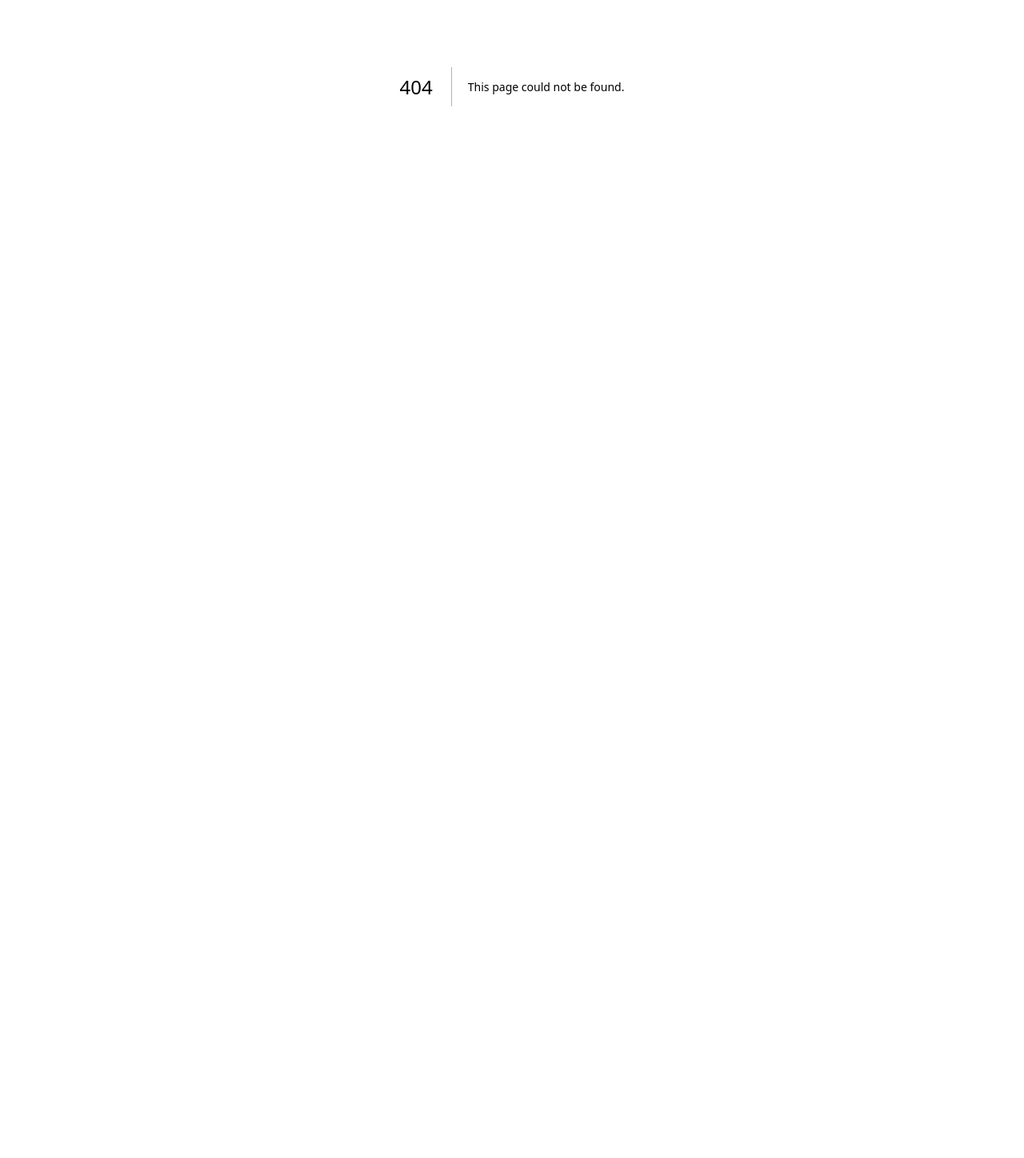
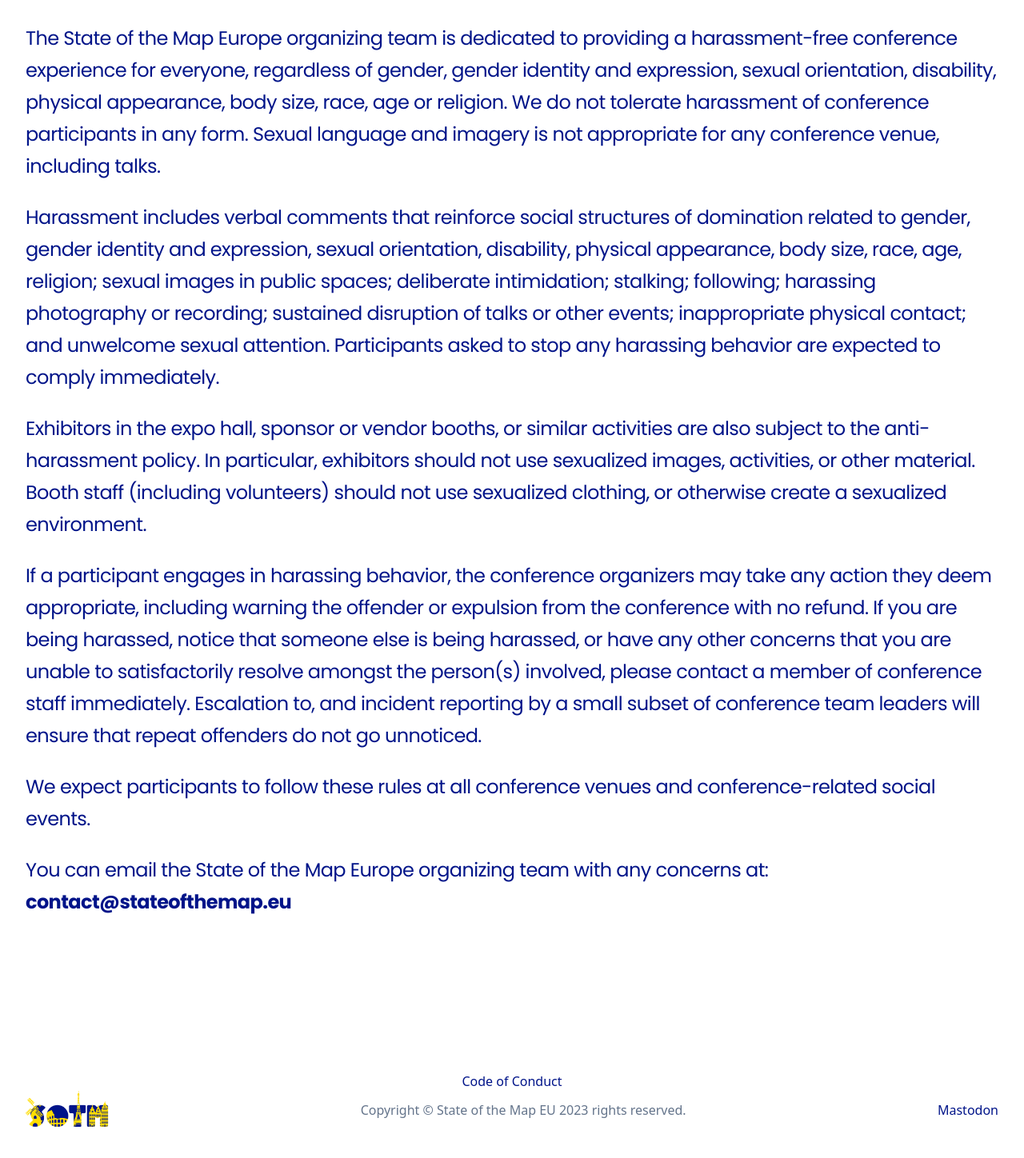
Before and after one commit to osmbe/sotm-eu-2023, a Next.js app: page /code-of-conduct in a window 1280 px wide. Before the commit this address had no page. Shown: the part 292-1740 px from the top of the page at 80% size. Before the commit the page ends 800 px from the top, so only its background shows below. Built offline with nearby package versions, Linux system fonts and the light colour scheme.

Commit message:
Add Code of conduct (#62)
* Create Code of Conduct

* Update Footer.jsx

* Update CodeOfConduct.jsx

* Apply Prettier fixes

* Update CodeOfConduct.jsx

* Ran prettier.

---------

Co-authored-by: Ben Abelshausen <ben@itinero.tech>
Co-authored-by: xivk <ben@anyways.eu>

```diff
--- /dev/null
+++ b/src/components/CodeOfConduct.jsx
@@ -0,0 +1,66 @@
+import Link from 'next/link'
+
+import { Container } from '@/components/Container'
+
+export function CodeOfConduct({ id }) {
+  return (
+    <section id={id} aria-label="Code of Conduct" className="py-20 sm:py-32">
+      <Container>
+        <h2 className="mx-auto max-w-2xl text-center font-dunbar text-4xl font-medium tracking-tighter text-sotm-blue sm:text-5xl">
+          Code of Conduct
+        </h2>
+        <div className="mt-6 space-y-6 font-poppins text-2xl tracking-tight text-sotm-blue">
+          <p>
+            The State of the Map Europe organizing team is dedicated to
+            providing a harassment-free conference experience for everyone,
+            regardless of gender, gender identity and expression, sexual
+            orientation, disability, physical appearance, body size, race, age
+            or religion. We do not tolerate harassment of conference
+            participants in any form. Sexual language and imagery is not
+            appropriate for any conference venue, including talks.
+          </p>
+          <p>
+            Harassment includes verbal comments that reinforce social structures
+            of domination related to gender, gender identity and expression,
+            sexual orientation, disability, physical appearance, body size,
+            race, age, religion; sexual images in public spaces; deliberate
+            intimidation; stalking; following; harassing photography or
+            recording; sustained disruption of talks or other events;
+            inappropriate physical contact; and unwelcome sexual attention.
+            Participants asked to stop any harassing behavior are expected to
+            comply immediately.
+          </p>
+          <p>
+            Exhibitors in the expo hall, sponsor or vendor booths, or similar
+            activities are also subject to the anti-harassment policy. In
+            particular, exhibitors should not use sexualized images, activities,
+            or other material. Booth staff (including volunteers) should not use
+            sexualized clothing, or otherwise create a sexualized environment.
+          </p>
+          <p>
+            If a participant engages in harassing behavior, the conference
+            organizers may take any action they deem appropriate, including
+            warning the offender or expulsion from the conference with no
+            refund. If you are being harassed, notice that someone else is being
+            harassed, or have any other concerns that you are unable to
+            satisfactorily resolve amongst the person(s) involved, please
+            contact a member of conference staff immediately. Escalation to, and
+            incident reporting by a small subset of conference team leaders will
+            ensure that repeat offenders do not go unnoticed.
+          </p>
+          <p>
+            We expect participants to follow these rules at all conference
+            venues and conference-related social events.
+          </p>
+          <p>
+            You can email the State of the Map Europe organizing team with any
+            concerns at:{' '}
+            <Link className="font-bold" href="mailto:contact@stateofthemap.eu">
+              contact@stateofthemap.eu
+            </Link>
+          </p>
+        </div>
+      </Container>
+    </section>
+  )
+}
--- a/src/components/Footer.jsx
+++ b/src/components/Footer.jsx
@@ -1,5 +1,6 @@
 import Image from 'next/image'
 import { useEffect, useState } from 'react'
+import Link from 'next/link'
 
 import { Container } from '@/components/Container'
 import LogoBlue from '@/images/logos/SOTM_Blue_logo.png'
@@ -15,7 +16,18 @@ export function Footer() {
 
   return (
     <footer className="py-16">
-      <Container className="flex flex-col items-center justify-between md:flex-row">
+      <Container>
+        <div className="flex flex-col items-center justify-center md:flex-row">
+          <Link
+            href="/code-of-conduct"
+            className="text-sotm-blue"
+            target="_blank"
+          >
+            Code of Conduct
+          </Link>
+        </div>
+        <div className="flex flex-col items-center justify-between md:flex-row">
+          <Link href="/">
             <Image
               src={logo}
               height={100}
@@ -23,6 +35,7 @@ export function Footer() {
               alt="SotM EU 2023 logo"
               className="h-12 w-auto text-slate-900"
             />
+          </Link>
           <p className="mt-6 text-base text-slate-500 md:mt-0">
             Copyright &copy; State of the Map EU 2023 rights reserved.
           </p>
@@ -34,6 +47,7 @@ export function Footer() {
           >
             Mastodon
           </a>
+        </div>
       </Container>
     </footer>
   )
--- /dev/null
+++ b/src/pages/code-of-conduct.jsx
@@ -0,0 +1,24 @@
+import Head from 'next/head'
+
+import { Footer } from '@/components/Footer'
+import { Header } from '@/components/Header'
+import { CodeOfConduct } from '@/components/CodeOfConduct'
+
+export default function Home() {
+  return (
+    <>
+      <Head>
+        <title>State of the Map EU 2023</title>
+        <meta
+          name="description"
+          content="State of the Map EU 2023 is the European conference of OpenStreetMap, organised this year by the OpenStreetMap Belgium community."
+        />
+      </Head>
+      <Header />
+      <main>
+        <CodeOfConduct id="codeofconduct" />
+      </main>
+      <Footer />
+    </>
+  )
+}
```
Lines whose indentation alone changed are shown as unchanged.
